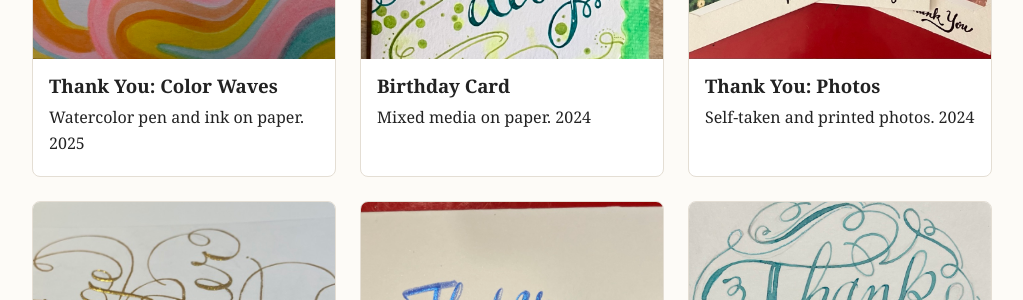
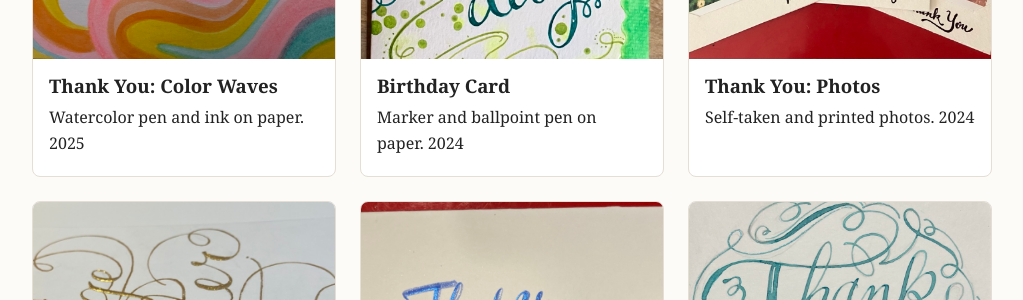
Before and after one commit to DJLiZe/portfolio, a Jekyll site: the page built from index.html, in a window 1280 px wide and 900 px high, scrolled down 1347 px. Shown: the part 154-454 px from the top of the window, without its empty margins (128-1151 px from the left). Built offline with Jekyll 4.4.1, drawn with Linux system fonts in a browser that asks for light colours.

Commit message:
Update art.yml

```diff
--- a/_data/art.yml
+++ b/_data/art.yml
@@ -93,7 +93,7 @@
 
 - title: Birthday Card
   category: Cards
-  description: Mixed media on paper. 2024
+  description: Marker and ballpoint pen on paper. 2024
   image: /assets/img/happy-birthday-card.jpg
   alt: A card reading "Wishing you a very Happy Birthday" in teal brush lettering, surrounded by green watercolor dots and swirls, with a bright green strip along the right edge.
 
```
